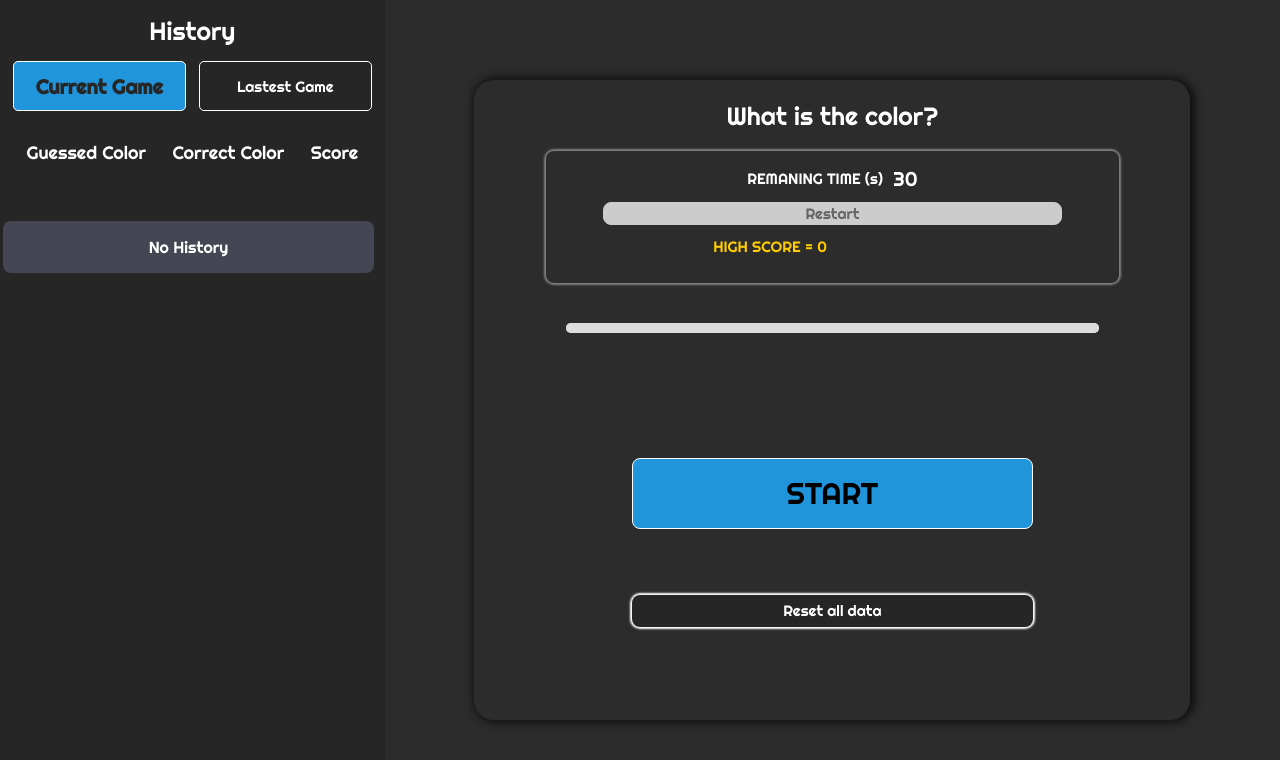
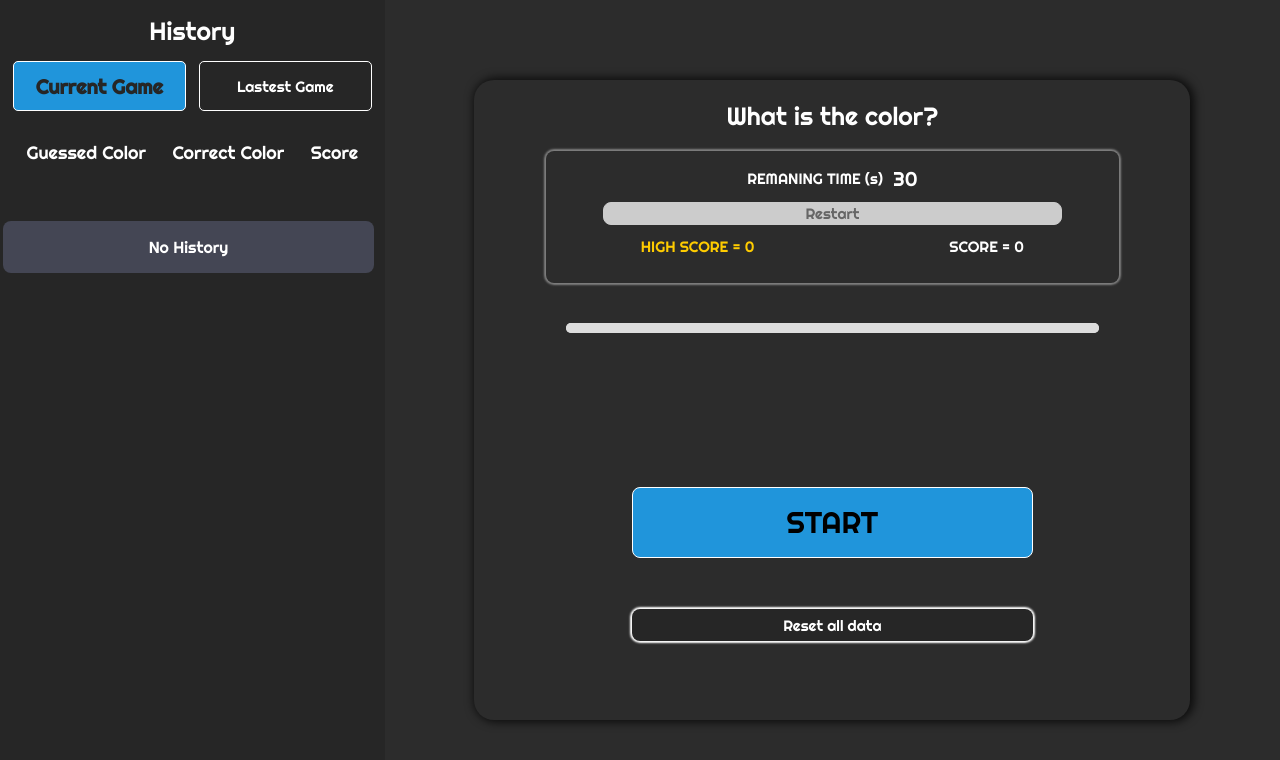
Before and after one commit to CaioMassola/react-hexadecimal-game, a React (Vite) app: page / in a window 1280 px wide. Shown: the top 760 px of the page. Built offline with nearby package versions, Linux system fonts and the light colour scheme.

Commit message:
fix: high score

```diff
--- a/src/components/card-game/index.tsx
+++ b/src/components/card-game/index.tsx
@@ -40,16 +40,10 @@ const CardGame = (props: CardProps) => {
   const [timerStart, setTimerStart] = useState<boolean>(false);
   const timerRef = useRef<number>();
 
-  //insert last color
-  useEffect(() => {
-    if (timer === 0 && progressBar !== timer) {
-      handleHistory("", score <= 1 ? 1 : 2);
-    }
-  }, [timer]);
-
-  //remove item duplicate involuntary
+  //remove item duplicate involuntary and verify endgame
   useEffect(() => {
     if (timer === 0) {
+      handleEndGame();
       if (
         history.length > 0 &&
         history[0].correctColor === history[1].correctColor
@@ -57,7 +51,13 @@ const CardGame = (props: CardProps) => {
         setHistory([history[0], ...history.slice(2)]);
       }
     }
-  }, [history]);
+
+    if (timer === 0 && progressBar !== timer) {
+      handleHistory("", score <= 1 ? 1 : 2);
+    }
+    //set history in sidebar component
+    updateSideBar(history)
+  }, [history, timer]);
 
   //set right color
   useEffect(() => {
@@ -67,7 +67,7 @@ const CardGame = (props: CardProps) => {
     }
   }, [colors]);
 
-  //
+  //start and stop the timer
   useEffect(() => {
     if (timerStart) {
       startTimer();
@@ -76,39 +76,27 @@ const CardGame = (props: CardProps) => {
     }
   }, [timerStart]);
 
-  //verify endgame
-  useEffect(() => {
-    if (timer === 0) {
-      handleEndGame();
-    }
-  }, [timer, history]);
-
   //for update of progress bar
   useEffect(() => {
     if (progressBar === 10) {
-      setScore((x) => x - 2);
+      // setScore((x) => x - 2);
       handleHistory("", 2);
     }
 
     if (progressBar >= 10) {
       setProgressBar(0);
     }
-  }, [progressBar]);
+  }, [progressBar, score]);
 
   //verify new high score
   useEffect(() => {
-    if (score > highScore) {
-      setHighScore(score);
-    }
     if (score < 0) {
       setScore(0);
     }
+    if(timer === 0 && history[0].score > highScore ) {
+      setHighScore(score)
+    }
   }, [score]);
-
-  //set history in sidebar component
-  useEffect(() => {
-    updateSideBar(history);
-  }, [history]);
 
   // verify color if selected
   const handleVerifyColor = (x: string) => {
@@ -254,7 +242,7 @@ const CardGame = (props: CardProps) => {
           title={`HIGH SCORE = ${highScore}`}
           aria-label={`HIGH SCORE = ${highScore}`}
         >
-          HIGH SCORE = {highScoreLocalStorage ? highScoreLocalStorage : score}
+          HIGH SCORE = {highScore}
         </p>
         <p
           className="score"
--- a/src/components/card-game/styles/media-queries.css
+++ b/src/components/card-game/styles/media-queries.css
@@ -63,6 +63,7 @@
         flex-direction: row;
         justify-content: space-around;
         margin-top: 10px;
+        width: 100%;
     }
 
     .high-score {
@@ -72,11 +73,9 @@
 
     .score {
         padding-top: 2px;
-        padding-left: 50px;
+        padding-left: 5px;
         font-size: 15px;
     }
-
-
     .options {
         display: flex;
         flex-direction: column;
@@ -97,13 +96,8 @@
     .btn-delete {
         width: 70%;
         height: 100%;
-        margin-top: -10%;
+        margin-top: -5%;
 
-    }
-
-    .score {
-        font-size: 15px;
-        margin-top: -500px;
     }
 
 }
--- a/src/components/card-game/styles/style.css
+++ b/src/components/card-game/styles/style.css
@@ -223,6 +223,7 @@
     font-size: 25px;
     color: #000000;
     border: 1px solid white;
+    margin-top: 10%;
 }
 
 .btn-start:hover {
```
Also changed, not shown: src/components/sidebar/index.tsx (line endings or trailing spaces).
